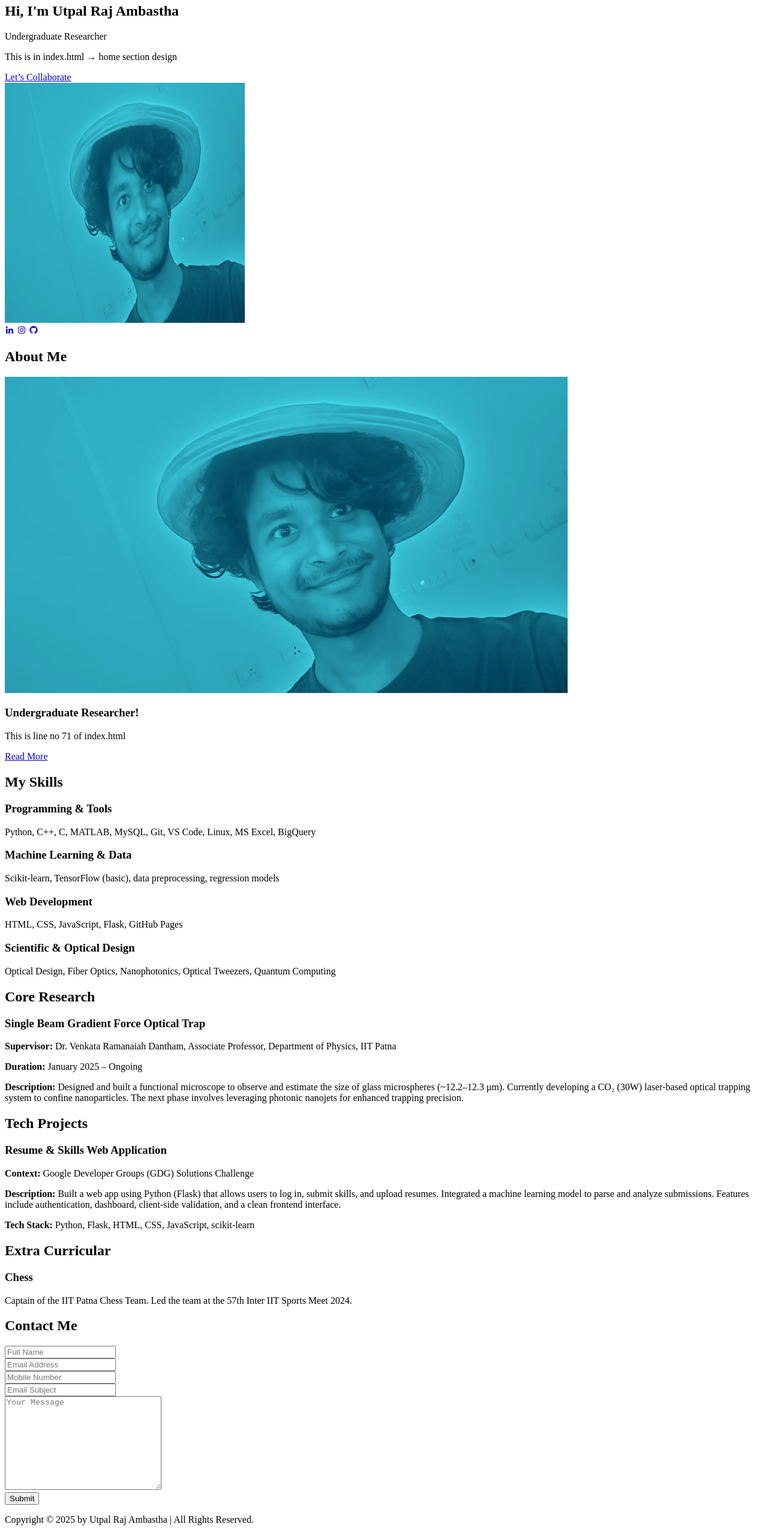
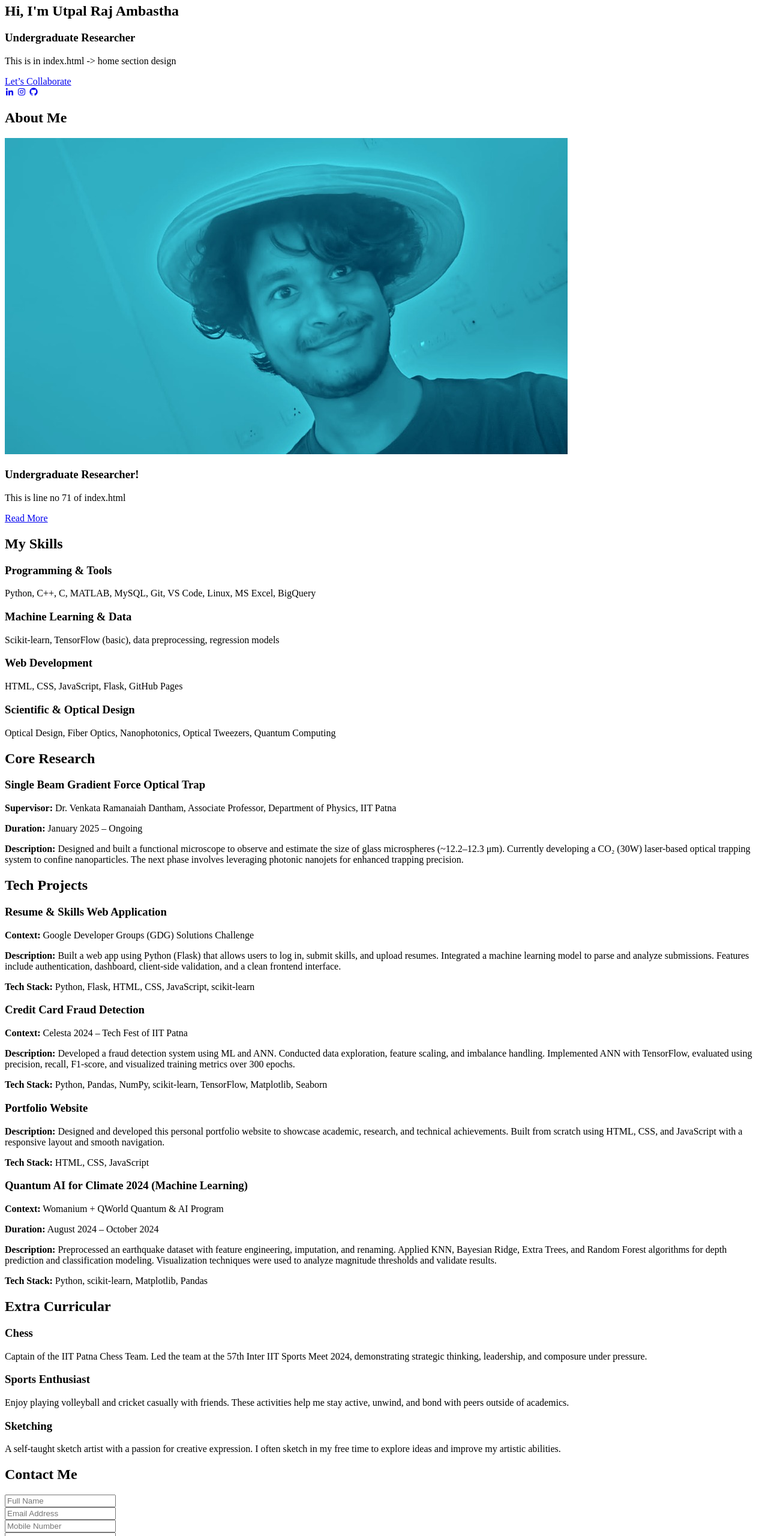
Before and after one commit to utpalrajambastha/home, a plain HTML site: page index.html in a window 1280 px wide. Shown: the part 60-2620 px from the top of the page at 60% size. Drawn offline with nearby package versions, Linux system fonts and the light colour scheme; a script that the page names is missing.

Commit message:
Update index.html

```diff
--- a/index.html
+++ b/index.html
@@ -1,19 +1,25 @@
 <!DOCTYPE html>
 <html lang="en">
 <head>
-  <meta charset="UTF-8" />
-  <meta http-equiv="X-UA-Compatible" content="IE=edge" />
-  <meta name="viewport" content="width=device-width, initial-scale=1.0" />
+    <meta charset="UTF-8">
+    <meta http-equiv="X-UA-Compatible" content="IE=edge">
+    <meta name="viewport" content="width=device-width, initial-scale=1.0">
     <title>Utpal Raj Ambastha | Undergraduate Researcher</title>
-  <link rel="stylesheet" href="style.css" />
-  <link href="https://unpkg.com/boxicons@2.1.4/css/boxicons.min.css" rel="stylesheet" />
+    <link rel="stylesheet" href="style.css">
+
+    <!-- box icons -->
+    <link href='https://unpkg.com/boxicons@2.1.4/css/boxicons.min.css' rel='stylesheet'>
+
+
 </head>
 <body>
 
-  <!-- Header -->
+    <!-- header design -->
     <header class="header">
         <a href="#" class="logo">Utpal Ambastha<span class="animate" style="--i:1;"></span></a>
+
         <div class="bx bx-menu" id="menu-icon"><span class="animate" style="--i:2;"></span></div>
+
         <nav class="navbar">
             <a href="#home" class="active">Home</a>
             <a href="#about">About Me</a>
@@ -22,30 +28,29 @@
             <a href="#techprojects">Tech Projects</a>
             <a href="#extracurricular">Extracurricular</a>
             <a href="#contact">Contact</a>
+
             <span class="active-nav"></span>
             <span class="animate" style="--i:2;"></span>
           </nav>
+
     </header>
 
-  <!-- Home Section -->
+    <!-- home section design -->
      <section class="home show-animate" id="home">
         <div class="home-content">
             <h1>Hi, I'm <span>Utpal Raj Ambastha</span><span class="animate" style="--i:2;"></span></h1>
             <div class="text-animate">
-        <div class="test">Undergraduate Researcher</div>
+                <h3>Undergraduate Researcher</h3>
                 <span class="animate" style="--i:3;"></span>
             </div>
-      <p>This is in index.html → home section design
+            <p>This is in index.html -> home section design
                 <span class="animate" style="--i:4;"></span>
             </p>
             <div class="btn-box">
                 <a href="#contact" class="btn">Let’s Collaborate</a>
                 <span class="animate" style="--i:5;"></span>
             </div>
-    </div>
 
-    <div class="homephoto">
-      <img src="Website_home_photo.jpg" alt="Utpal Raj Ambastha Photo" width="400" height="400" />
         </div>
 
         <div class="home-sci">
@@ -59,49 +64,62 @@
         <span class="animate home-img" style="--i:7;"></span>
      </section>
 
-  <!-- About Section -->
+     <!-- about section design  -->
       <section class="about" id="about">
-    <h1 class="heading">About <span>Me</span><span class="animate scroll" style="--i:1;"></span></h1>
+        <h2 class="heading">About <span>Me</span><span class="animate scroll" style="--i:1;"></span></h2>
+
         <div class="about-img">
-      <img src="Website_home_photo.jpg" alt="About Utpal">
+            <img src="Website_home_photo.jpg" alt="">
             <span class="circle-spin"></span>
             <span class="animate" style="--i:2;"></span>
+
         </div>
+
         <div class="about-content">
-      <h3>Undergraduate Researcher!<span class="animate" style="--i:3;"></span></h3>
-      <p>This is line no 71 of index.html<span class="animate" style="--i:4;"></span></p>
+            <h3>Undergraduate Researcher!<span class="animate" style="--i:3;"></span>
+            </h3>
+            <p>This is line no 71 of index.html
+                <span class="animate" style="--i:4;"></span>
+
+            </p>
             <div class="btn-box btns">
                 <a href="#" class="btn">Read More</a>
             </div>
         </div>
       </section>
 
-  <!-- Skills Section -->
+      <!-- Skills section design  -->
       <section class="skills" id="skills">
         <h2 class="heading">My <span>Skills</span></h2>
         <div class="skills-content">
+
           <div class="skill-box">
             <h3>Programming & Tools</h3>
             <p>Python, C++, C, MATLAB, MySQL, Git, VS Code, Linux, MS Excel, BigQuery</p>
           </div>
+
           <div class="skill-box">
             <h3>Machine Learning & Data</h3>
             <p>Scikit-learn, TensorFlow (basic), data preprocessing, regression models</p>
           </div>
+
           <div class="skill-box">
             <h3>Web Development</h3>
             <p>HTML, CSS, JavaScript, Flask, GitHub Pages</p>
           </div>
+
           <div class="skill-box">
             <h3>Scientific & Optical Design</h3>
             <p>Optical Design, Fiber Optics, Nanophotonics, Optical Tweezers, Quantum Computing</p>
           </div>
+
         </div>
       </section>
 
-  <!-- Core Research -->
+      <!-- Core Research design  -->
       <section class="coreresearch" id="coreresearch">
         <h2 class="heading">Core <span>Research</span></h2>
+
         <div class="research-content">
           <div class="research-box">
             <h3>Single Beam Gradient Force Optical Trap</h3>
@@ -111,57 +129,118 @@
           </div>
         </div>
       </section>
-
-  <!-- Tech Projects -->
+      <!-- Tech Projects design  -->
       <section class="techprojects" id="techprojects">
         <h2 class="heading">Tech <span>Projects</span></h2>
+
         <div class="project-content">
+
           <div class="project-box">
             <h3>Resume & Skills Web Application</h3>
             <p><strong>Context:</strong> Google Developer Groups (GDG) Solutions Challenge</p>
             <p><strong>Description:</strong> Built a web app using Python (Flask) that allows users to log in, submit skills, and upload resumes. Integrated a machine learning model to parse and analyze submissions. Features include authentication, dashboard, client-side validation, and a clean frontend interface.</p>
             <p><strong>Tech Stack:</strong> Python, Flask, HTML, CSS, JavaScript, scikit-learn</p>
           </div>
+
+          <div class="project-box">
+            <h3>Credit Card Fraud Detection</h3>
+            <p><strong>Context:</strong> Celesta 2024 – Tech Fest of IIT Patna</p>
+            <p><strong>Description:</strong> Developed a fraud detection system using ML and ANN. Conducted data exploration, feature scaling, and imbalance handling. Implemented ANN with TensorFlow, evaluated using precision, recall, F1-score, and visualized training metrics over 300 epochs.</p>
+            <p><strong>Tech Stack:</strong> Python, Pandas, NumPy, scikit-learn, TensorFlow, Matplotlib, Seaborn</p>
+          </div>
+
+          <div class="project-box">
+            <h3>Portfolio Website</h3>
+            <p><strong>Description:</strong> Designed and developed this personal portfolio website to showcase academic, research, and technical achievements. Built from scratch using HTML, CSS, and JavaScript with a responsive layout and smooth navigation.</p>
+            <p><strong>Tech Stack:</strong> HTML, CSS, JavaScript</p>
+          </div>
+
+          <div class="project-box">
+            <h3>Quantum AI for Climate 2024 (Machine Learning)</h3>
+            <p><strong>Context:</strong> Womanium + QWorld Quantum & AI Program</p>
+            <p><strong>Duration:</strong> August 2024 – October 2024</p>
+            <p><strong>Description:</strong> Preprocessed an earthquake dataset with feature engineering, imputation, and renaming. Applied KNN, Bayesian Ridge, Extra Trees, and Random Forest algorithms for depth prediction and classification modeling. Visualization techniques were used to analyze magnitude thresholds and validate results.</p>
+            <p><strong>Tech Stack:</strong> Python, scikit-learn, Matplotlib, Pandas</p>
+          </div>
+
+        </div>
+      </section>
+      <!-- Extracurricular section design  -->
+      <section class="extracurricular" id="extracurricular">
+        <h2 class="heading">Extra <span>Curricular</span></h2>
+
+        <div class="extra-content">
+
+          <div class="extra-box">
+            <h3>Chess</h3>
+            <p>Captain of the IIT Patna Chess Team. Led the team at the 57th Inter IIT Sports Meet 2024, demonstrating strategic thinking, leadership, and composure under pressure.</p>
+          </div>
+
+          <div class="extra-box">
+            <h3>Sports Enthusiast</h3>
+            <p>Enjoy playing volleyball and cricket casually with friends. These activities help me stay active, unwind, and bond with peers outside of academics.</p>
+          </div>
+
+          <div class="extra-box">
+            <h3>Sketching</h3>
+            <p>A self-taught sketch artist with a passion for creative expression. I often sketch in my free time to explore ideas and improve my artistic abilities.</p>
+          </div>
+
         </div>
       </section>
 
-  <!-- Extracurricular -->
-  <section class="extracurricular" id="extracurricular">
-    <h2 class="heading">Extra <span>Curricular</span></h2>
-    <div class="extra-content">
-      <div class="extra-box">
-        <h3>Chess</h3>
-        <p>Captain of the IIT Patna Chess Team. Led the team at the 57th Inter IIT Sports Meet 2024.</p>
+      <!-- contact section design  -->
+       <section class="contact" id="contact">
+        <h2 class="heading">Contact <span> Me</span></h2>
+
+        <form action="#">
+            <div class="input-box">
+                <div class="input-field">
+                    <input type="text" placeholder="Full Name" required>
+                    <span class="focus"></span>
+                </div>
+                <div class="input-field">
+                    <input type="text" placeholder="Email Address" required>
+                    <span class="focus"></span>
                 </div>
             </div>
-  </section>
 
-  <!-- Contact -->
-  <section class="contact" id="contact">
-    <h2 class="heading">Contact <span> Me</span></h2>
-    <form action="#">
             <div class="input-box">
-        <div class="input-field"><input type="text" placeholder="Full Name" required><span class="focus"></span></div>
-        <div class="input-field"><input type="text" placeholder="Email Address" required><span class="focus"></span></div>
+                <div class="input-field">
+                    <input type="number" placeholder="Mobile Number" required>
+                    <span class="focus"></span>
                 </div>
-      <div class="input-box">
-        <div class="input-field"><input type="number" placeholder="Mobile Number" required><span class="focus"></span></div>
-        <div class="input-field"><input type="text" placeholder="Email Subject" required><span class="focus"></span></div>
+                <div class="input-field">
+                    <input type="text" placeholder="Email Subject" required>
+                    <span class="focus"></span>
                 </div>
-      <div class="textarea-field"><textarea cols="30" rows="10" placeholder="Your Message" required></textarea><span class="focus"></span></div>
-      <div class="btn-box btns"><button type="submit" class="btn">Submit</button></div>
+            </div>
+
+            <div class="textarea-field">
+                <textarea name="" id="" cols="30" rows="10" placeholder="Your Message" required></textarea>
+                <span class="focus"></span>
+            </div>
+
+            <div class="btn-box btns">
+                <button  type="submit" class="btn">Submit</button>
+            </div>
         </form>
        </section>
-
-  <!-- Footer -->
+       <!-- footer design  -->
         <footer class="footer">
             <div class="footer-text">
-      <p>Copyright &copy; 2025 by Utpal Raj Ambastha | All Rights Reserved.</p>
+                <p>Copyright &copy; 2025 by Utpal Raj Ambastha | All Rights Reserved. </p>
+
             </div>
             <div class="footer-icontop">
-      <a href="#"><i class='bx bx-up-arrow-alt'></i></a>
+                <a href=""><i class='bx bx-up-arrow-alt'></i></a>
             </div>
         </footer>
+
+
+
+
+
 
     <script src="script.js"></script>
 </body>
```
Lines whose indentation alone changed are shown as unchanged.
